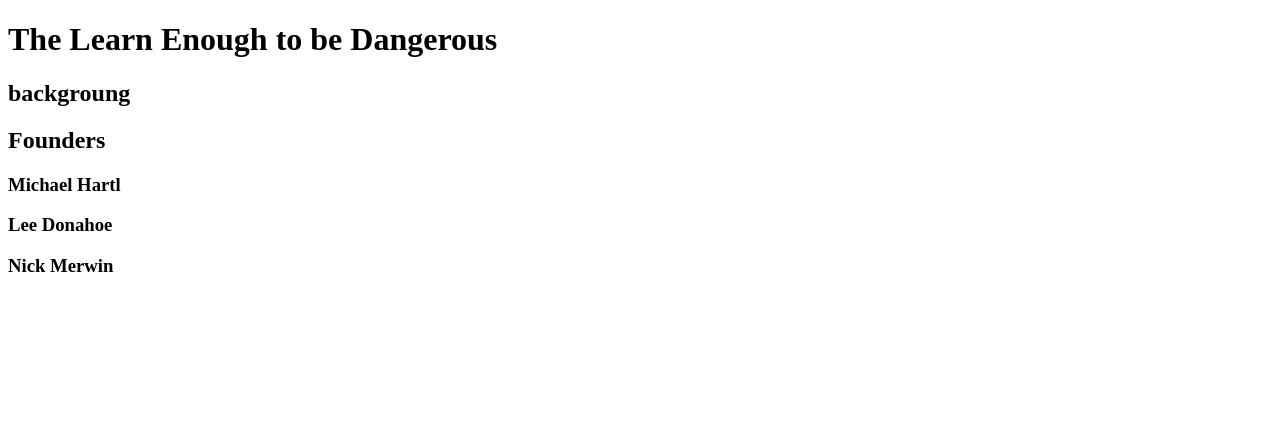
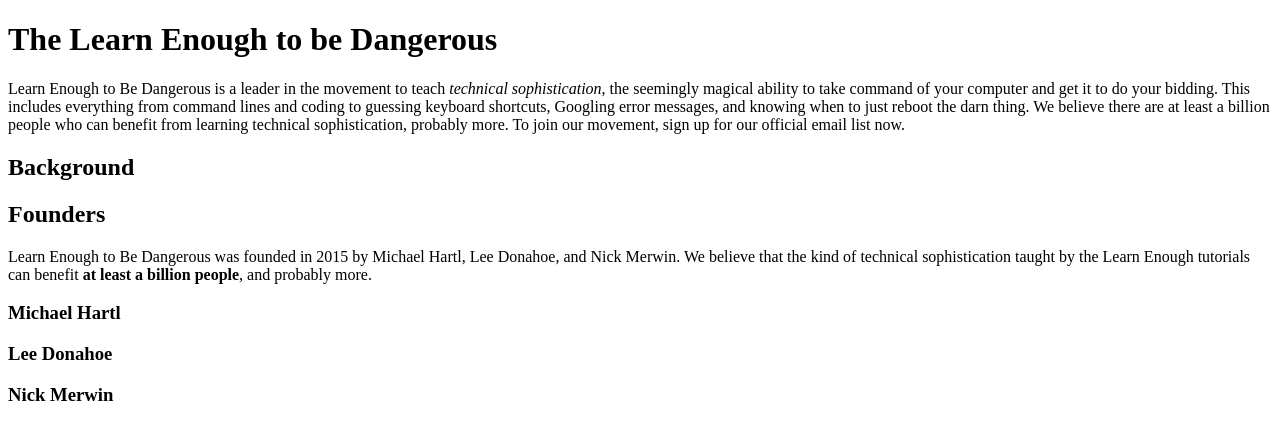
Before and after one commit to rohit8932/sample_website, a plain HTML site: page index.html in a window 1280 px wide. Drawn offline with Linux system fonts and the light colour scheme.

Commit message:
add contents

```diff
--- a/index.html
+++ b/index.html
@@ -8,8 +8,24 @@
 
 <body>
 	<h1><strong>The Learn Enough to be Dangerous</strong></h1>
-	<h2>backgroung</h2>
+	<p>
+		Learn Enough to Be Dangerous is a leader in the movement to teach
+		<em>technical sophistication</em>, the seemingly magical ability to take
+		command of your computer and get it to do your bidding. This includes
+		everything from command lines and coding to guessing keyboard shortcuts,
+		Googling error messages, and knowing when to just reboot the darn thing.
+		We believe there are <string>at least a billion people</string> who can benefit from
+		learning technical sophistication, probably more. To join our
+		movement, sign up for our official email list now.
+	</p>
+	<h2>Background</h2>
 	<h2>Founders</h2>
+	<p>
+		Learn Enough to Be Dangerous was founded in 2015 by Michael Hartl, Lee
+		Donahoe, and Nick Merwin. We believe that the kind of technical
+		sophistication taught by the Learn Enough tutorials can benefit
+		<strong>at least a billion people</strong>, and probably more.
+	</p>
 	<h3>Michael Hartl</h3>
 	<h3>Lee Donahoe</h3>
 	<h3>Nick Merwin</h3>
```
